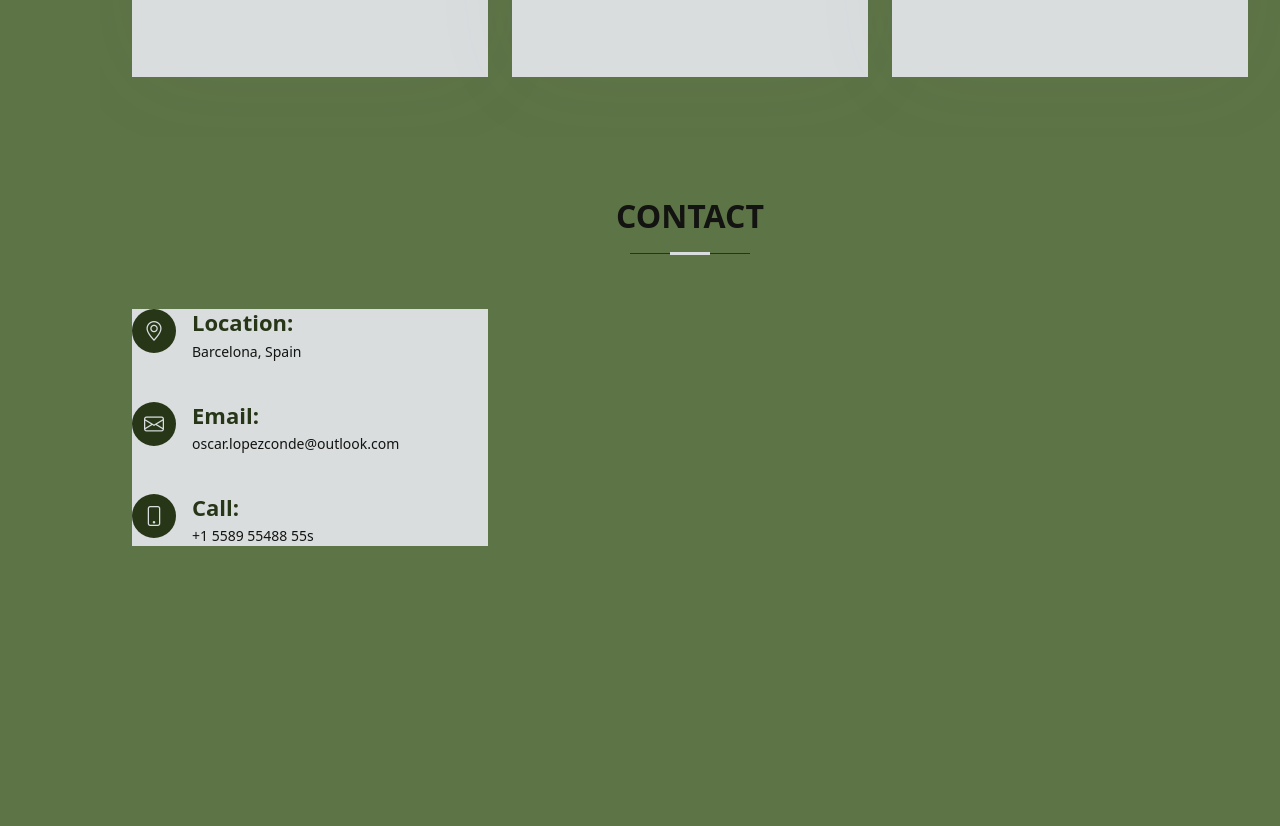
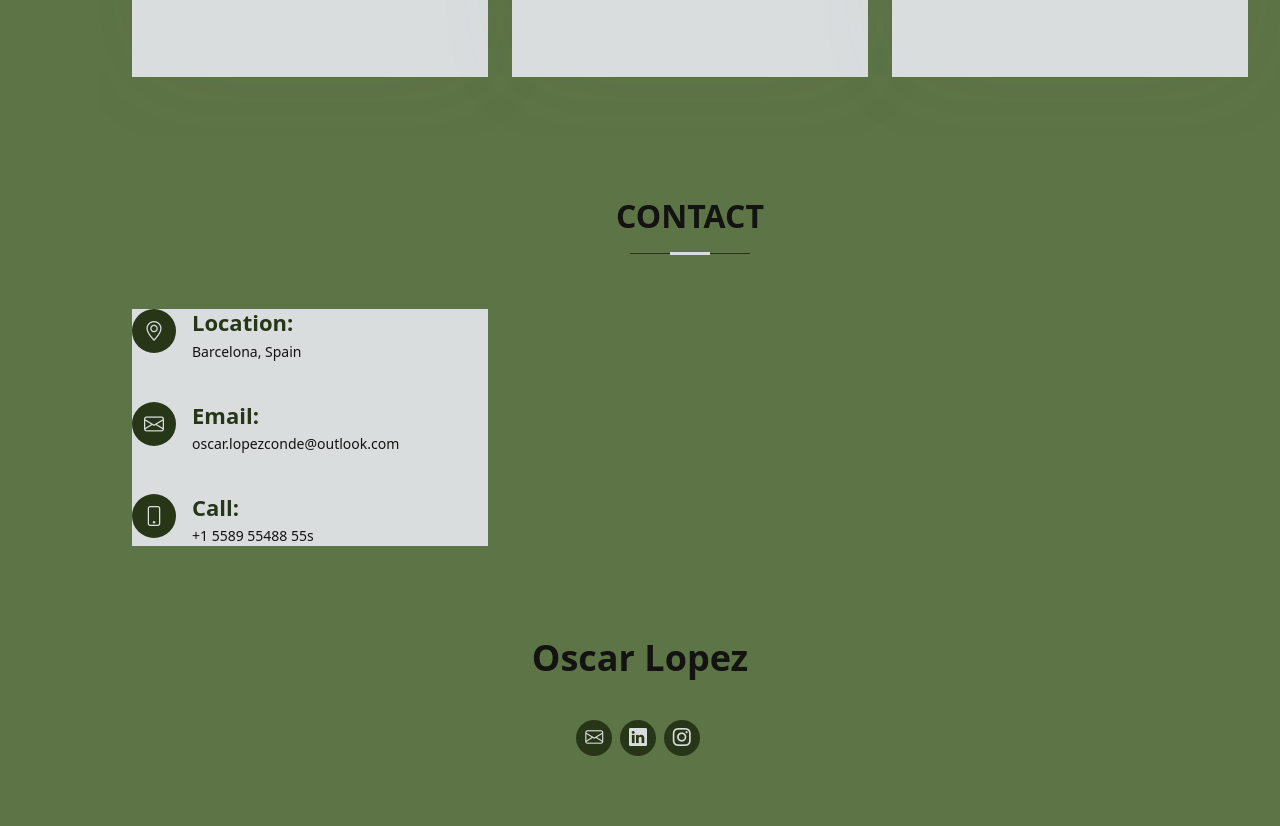
Before and after one commit to ocr99/portfolio, a plain HTML site: page pages/aboutme.html in a window 1280 px wide. Shown: the part 2938-3764 px from the top of the page. Before the commit the page ends 3544 px from the top, so only its background shows below. Drawn offline with nearby package versions, Linux system fonts and the light colour scheme.

Commit message:
Added Footer and formatting

```diff
--- a/assets/styles.css
+++ b/assets/styles.css
@@ -904,6 +904,62 @@ section {
 }
 
 /*--------------------------------------------------------------
+# Footer
+--------------------------------------------------------------*/
+#footer {
+  /* background: #f7f8f9; */
+  color: var(--textcolor);
+  font-size: 14px;
+  text-align: center;
+  padding: 30px 0;
+}
+
+#footer h3 {
+  font-size: 36px;
+  font-weight: 700;
+  position: relative;
+  /* font-family: "Poppins", sans-serif; */
+  padding: 0;
+  margin: 0 0 15px 0;
+}
+
+#footer p {
+  font-size: 15;
+  font-style: italic;
+  padding: 0;
+  margin: 0 0 40px 0;
+}
+
+#footer .social-links {
+  margin: 0 0 40px 0;
+}
+
+#footer .social-links a {
+  font-size: 18px;
+  display: inline-block;
+  background: var(--accentcolor);
+  color: var(--contrastcolor);
+  line-height: 1;
+  padding: 8px 0;
+  margin-right: 4px;
+  border-radius: 50%;
+  text-align: center;
+  width: 36px;
+  height: 36px;
+  transition: 0.3s;
+}
+
+#footer .social-links a:hover {
+  background: var(--textcolor);
+  color: var(--contrastcolor);
+  text-decoration: none;
+}
+
+#footer .credits {
+  font-size: 13px;
+}
+
+/*--------------------------------------------------------------
 # Custom css Functions
 --------------------------------------------------------------*/
 
--- a/pages/aboutme.html
+++ b/pages/aboutme.html
@@ -445,6 +445,21 @@
 
       </main>
       <!-- END OF MAIN -->
+
+      <!-- ======= Footer ======= -->
+      <footer id="footer">
+        <div class="container">
+          <h3>Oscar Lopez</h3>
+          <p></p>
+          <div class="social-links">
+            <a href="mailto:oscar.lopezconde@outlook.com" class="mail"><i class="bi bi-envelope"></i></a>
+            <a href="https://www.linkedin.com/in/oscarlopezconde/" class="linkedin"><i class="bx bi-linkedin"></i></a>
+            <a href="https://www.instagram.com/ocr99" class="instagram"><i class="bi bi-instagram"></i></a>
+          </div>
+        </div>
+      </footer>
+      <!-- End Footer -->
+
       <!-- Back to Top Button -->
       <div id="preloader"></div>
       <a href="#" class="back-to-top d-flex align-items-center justify-content-center"><i class="bi bi-arrow-up-short"></i></a>
```
Also changed, not shown: index.html (+1 -1 lines).
